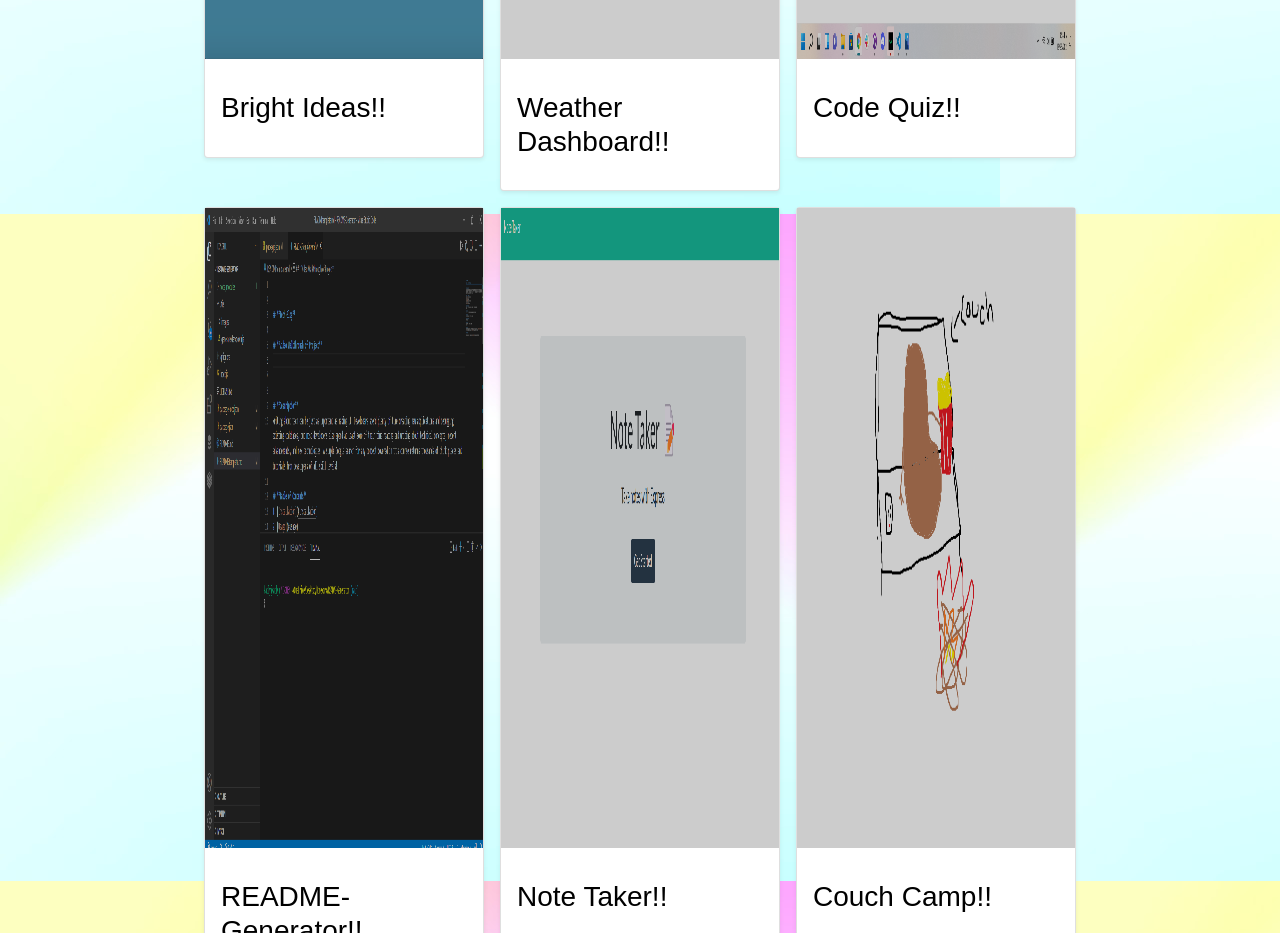
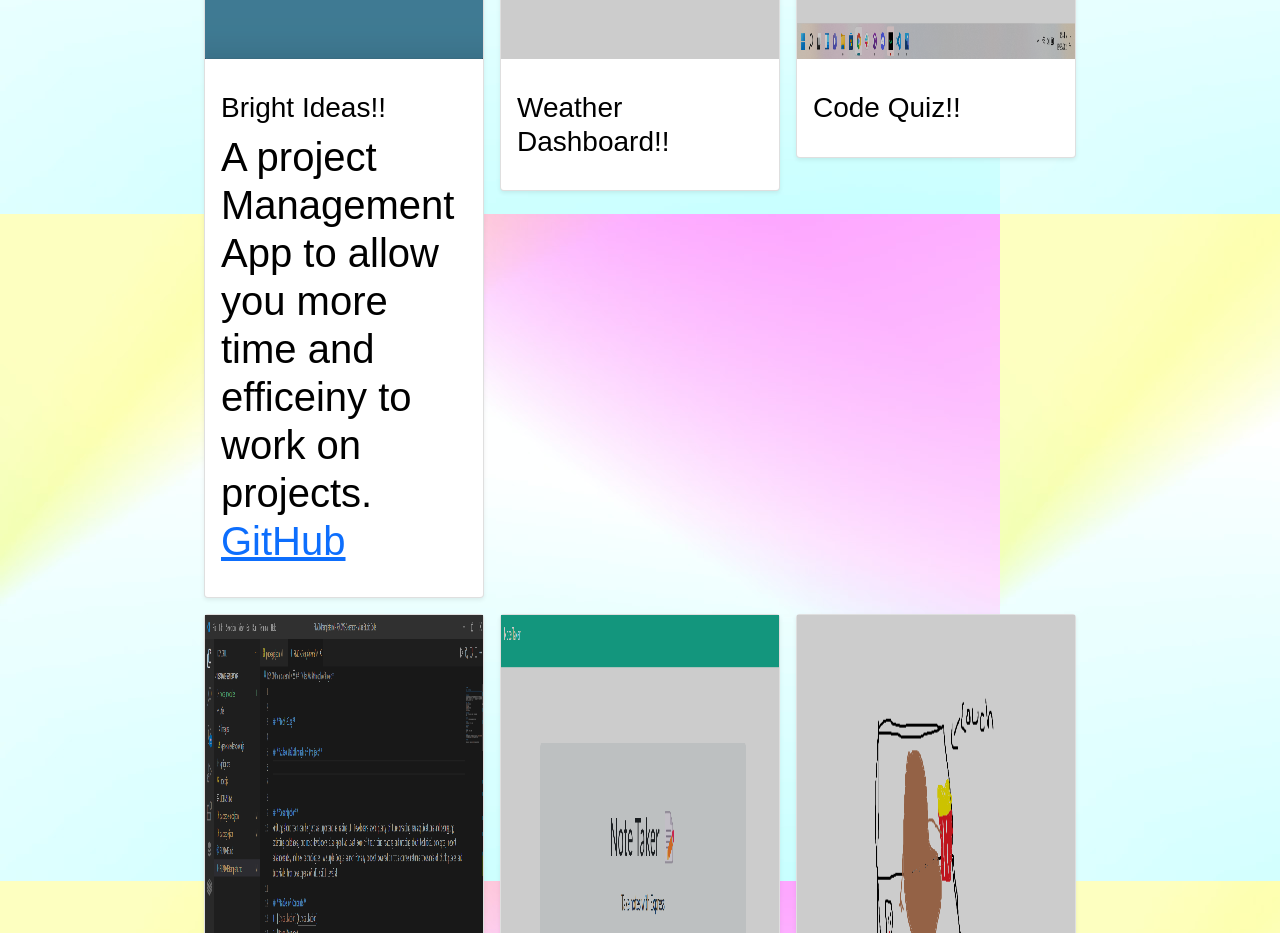
Before and after one commit to Katlyn627/Katlyn-Boches-Portfolio, a website: page index.html in a window 1280 px wide. Shown: the part 1120-2053 px from the top of the page. Drawn offline with nearby package versions, Linux system fonts and the light colour scheme.

Commit message:
Updated Project link

```diff
--- a/index.html
+++ b/index.html
@@ -91,6 +91,9 @@
               <div class="card-body">
                 <p class="card-text">
                 <h3>Bright Ideas!!</h3>
+                <h1>A project Management App to allow you more time and efficeiny to work on projects.
+                  <a href="https://github.com/EMtheDM/BrightIdeas" target="_blank">GitHub</a>
+                </h1>
                 </p>
                 <div class="d-flex justify-content-between align-items-auto">
                 </div>
@@ -155,6 +158,7 @@
               <div class="card-body">
                 <p class="card-text">
                 <h3>Note Taker!!</h3>
+                  <h1></h1>
                 </p>
                 <div class="d-flex justify-content-between align-items-center">
                 </div>
```
